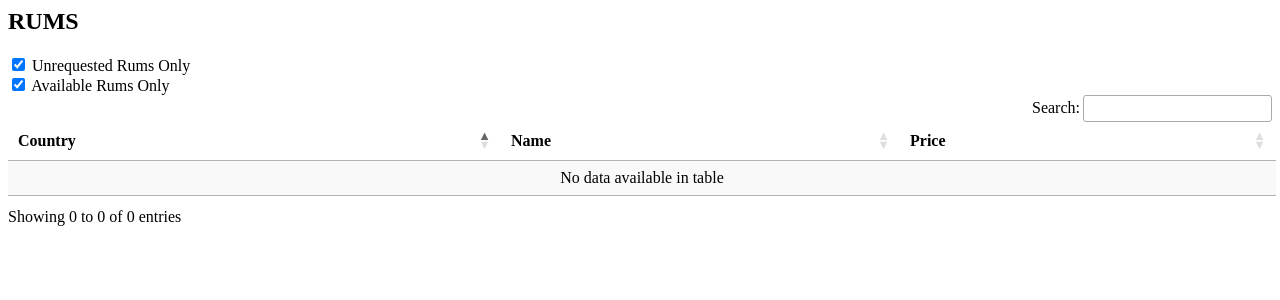
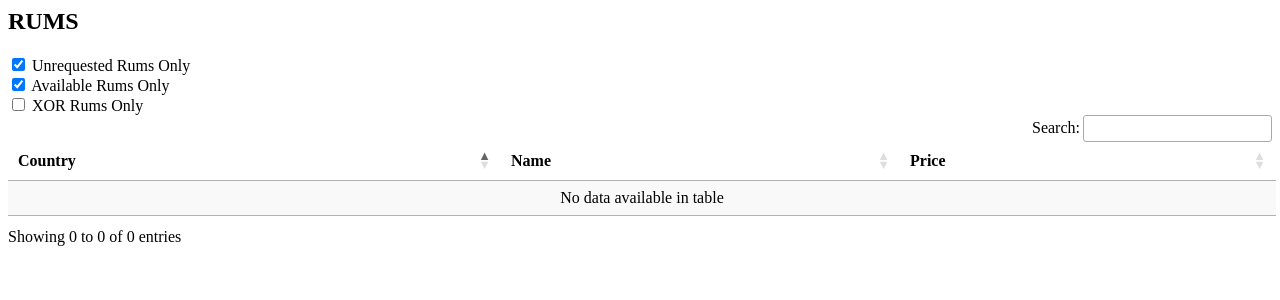
Before and after one commit to dnathe4th/bevager-redux, a Flask app: template templates/index.html in a window 1280 px wide. Shown: the top 300 px of the page. Run offline with Flask 2, Linux system fonts and the light colour scheme; the template is opened without the code that fills it: most values are stand-ins (such as "Sample title", 1, 10 or a date in 2020); a database or web service that is not in the repository returns one stand-in record (values such as "Sample title"); data that the repository does not hold is empty; parts of the project's set-up code (start-up, migrations or seed data) failed here and were passed over; some libraries are stand-ins or nearby versions.

Commit message:
Add support for a global unrequested table

```diff
--- a/app.py
+++ b/app.py
@@ -2,7 +2,11 @@ import logging
 
 from flask import Flask, jsonify, render_template
 
-from datastore import fetch_rums_for_user
+from datastore import (
+    fetch_rums_for_user,
+    fetch_unrequested_by_all,
+    get_user,
+)
 
 logging_handler = logging.FileHandler('/var/log/bevager/bevager.log')
 logging_handler.setLevel(logging.INFO)
@@ -22,7 +26,7 @@ def health():
 
 @app.route('/dashboard')
 def dashboard():
-    return render_template('index.html')
+    return render_template('index.html', username=get_user())
 
 
 @app.route('/api/users/<user>')
@@ -40,5 +44,20 @@ def user(user):
     })
 
 
+@app.route('/api/global_unrequested')
+def global_unrequested():
+    rums = [
+        {
+            key: rum[key]
+            for key in rum.keys()
+            if key != '_id'
+        }
+        for rum in fetch_unrequested_by_all()
+    ]
+    return jsonify({
+        'rums': rums,
+    })
+
+
 if __name__ == '__main__':
     app.run()
--- a/datastore.py
+++ b/datastore.py
@@ -2,6 +2,10 @@ from pymongo import MongoClient
 client = MongoClient('localhost:56327', connect=False)
 db = client.bevager
 rums = db.rums
+
+
+def get_user():
+    return rums.distinct('user')[0]
 
 
 def persist_rum_for_user(rum, user):
@@ -28,3 +32,21 @@ def fetch_rum_for_user(rum, user):
 
 def fetch_rums_for_user(user):
     return rums.find({'user': user})
+
+
+def fetch_unrequested_by_all():
+    users = rums.distinct('user')
+
+    unrequested_lists = [
+        rums.find({'signed': 'UNREQUESTED', 'user': user})
+        for user in users
+    ]
+
+    unrequested_name_sets = [
+        {rum['name'] for rum in unrequested_list}
+        for unrequested_list in unrequested_lists
+    ]
+
+    unrequested_names = unrequested_name_sets[0].intersection(*unrequested_name_sets[1:])
+
+    return rums.find({'user': users[0], 'name': {'$in': list(unrequested_names)}})
--- a/tasks.py
+++ b/tasks.py
@@ -8,7 +8,7 @@ from datastore import persist_rum_for_user
 CELERYBEAT_SCHEDULE = {
     'load-rums-weekly': {
         'task': 'tasks.load_rums',
-        'schedule': crontab(minute=5, hour=15, day_of_week='wednesday'),
+        'schedule': crontab(minute=16, hour=15,),
         'args': ('dnathe4th@gmail.com',),
     },
 }
--- a/templates/index.html
+++ b/templates/index.html
@@ -6,21 +6,31 @@
 </head>
 <body>
     <script type='text/javascript'>
-        $(document).ready(function () {
-            var table = $('#rums').DataTable({
-                'ajax': {
-                    'url': '/api/users/dnathe4th@gmail.com',
-                    'dataSrc': 'rums',
+        var table;
+
+        function createDatatable(dataURL) {
+            if ( $.fn.dataTable.isDataTable( '#rums' ) ) {
+                table.destroy();
+            }
+
+            return $('#rums').DataTable({
+                ajax: {
+                    url: dataURL,
+                    dataSrc: 'rums'
                 },
-                'columns': [
+                columns: [
                     { 'data': 'country' },
                     { 'data': 'name' },
                     { 'data': 'price' },
                     { 'data': 'signed' },
                     { 'data': 'available' },
                 ],
-                'paging': false
+                paging: false
             });
+        }
+
+        $(document).ready(function () {
+            table = createDatatable('/api/users/{{username}}');
 
             $('#unrequested').on('click', function (evt) {
                 if ($(evt.target).prop('checked')) {
@@ -38,6 +48,17 @@
                 table.columns(4).search('').visible(true).draw();
             });
 
+            $('#XOR').on('click', function (evt) {
+                if ($(evt.target).prop('checked')) {
+                    table = createDatatable('/api/global_unrequested');
+                    table.columns(3).search('UNREQUESTED').visible(false).draw();
+                    table.columns(4).search('true').visible(false).draw();
+                    return
+                }
+                table = createDatatable('/api/users/{{username}}');
+                return
+            });
+
             $("#unrequested").click();
             $("#available").click();
         });
@@ -49,6 +70,9 @@
     </div>
     <div>
         <input type='checkbox' name='available' id='available' value='1'/> <label for='available'>Available Rums Only</label>
+    </div>
+    <div>
+        <input type='checkbox' name='XOR' id='XOR' value='1'/> <label for='XOR'>XOR Rums Only</label>
     </div>
 
     <table id='rums' class='display'>
```
Also changed, not shown: README.md.
